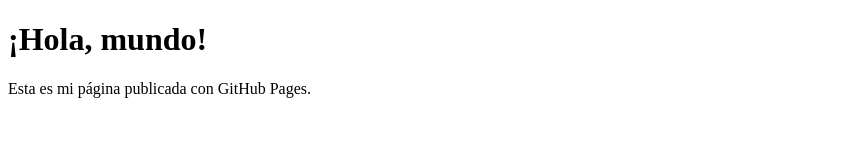
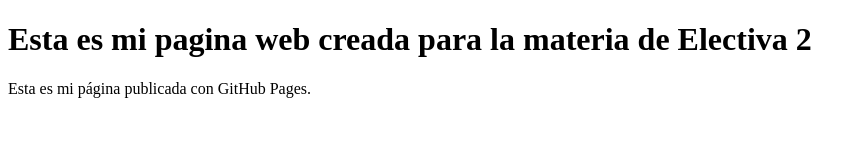
Before and after one commit to Adorcito/adormellis.github.io, a plain HTML site: page index.html in a window 1280 px wide. Shown: the whole page, without its empty margins (0-866 px from the left). Drawn offline with Linux system fonts and the light colour scheme.

Commit message:
Update index.html

```diff
--- a/index.html
+++ b/index.html
@@ -5,7 +5,7 @@
   <title>Mi Página Web</title>
 </head>
 <body>
-  <h1>¡Hola, mundo!</h1>
+  <h1>Esta es mi pagina web creada para la materia de Electiva 2</h1>
   <p>Esta es mi página publicada con GitHub Pages.</p>
 </body>
 </html>
```
